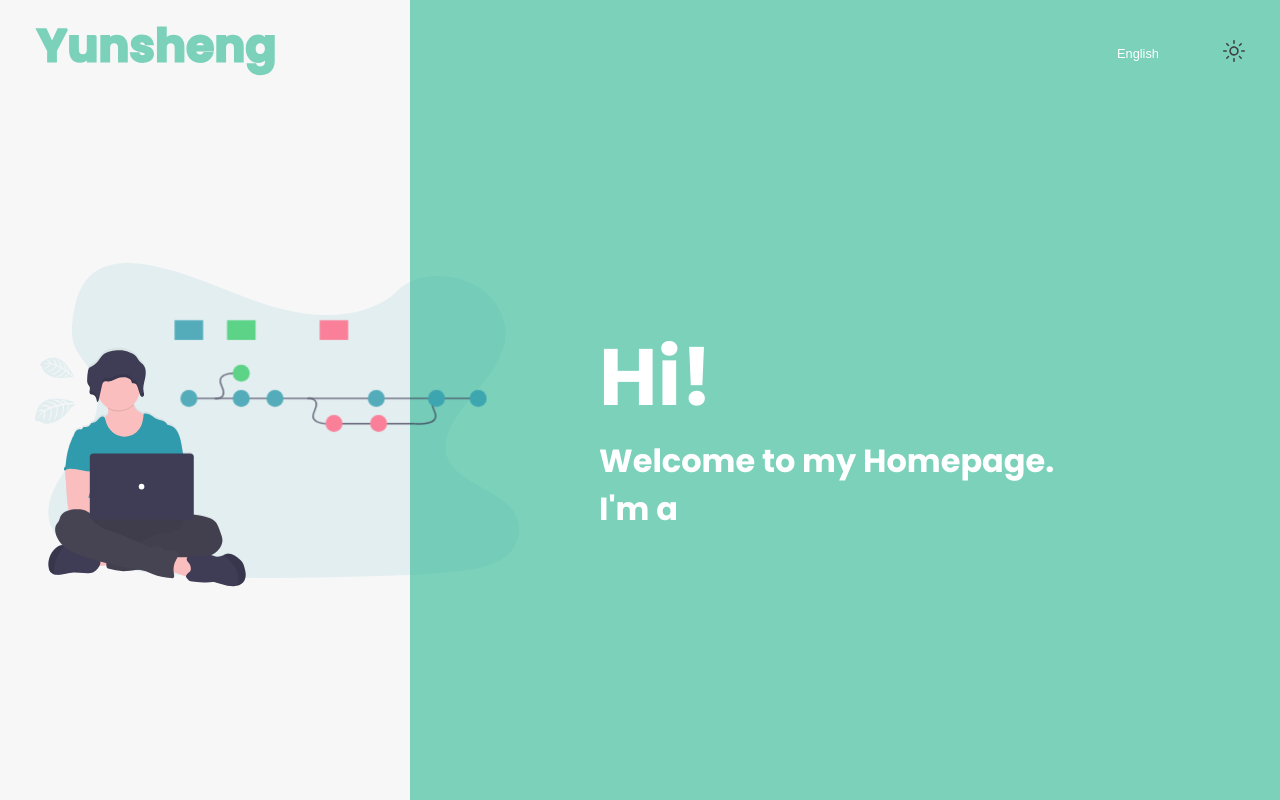
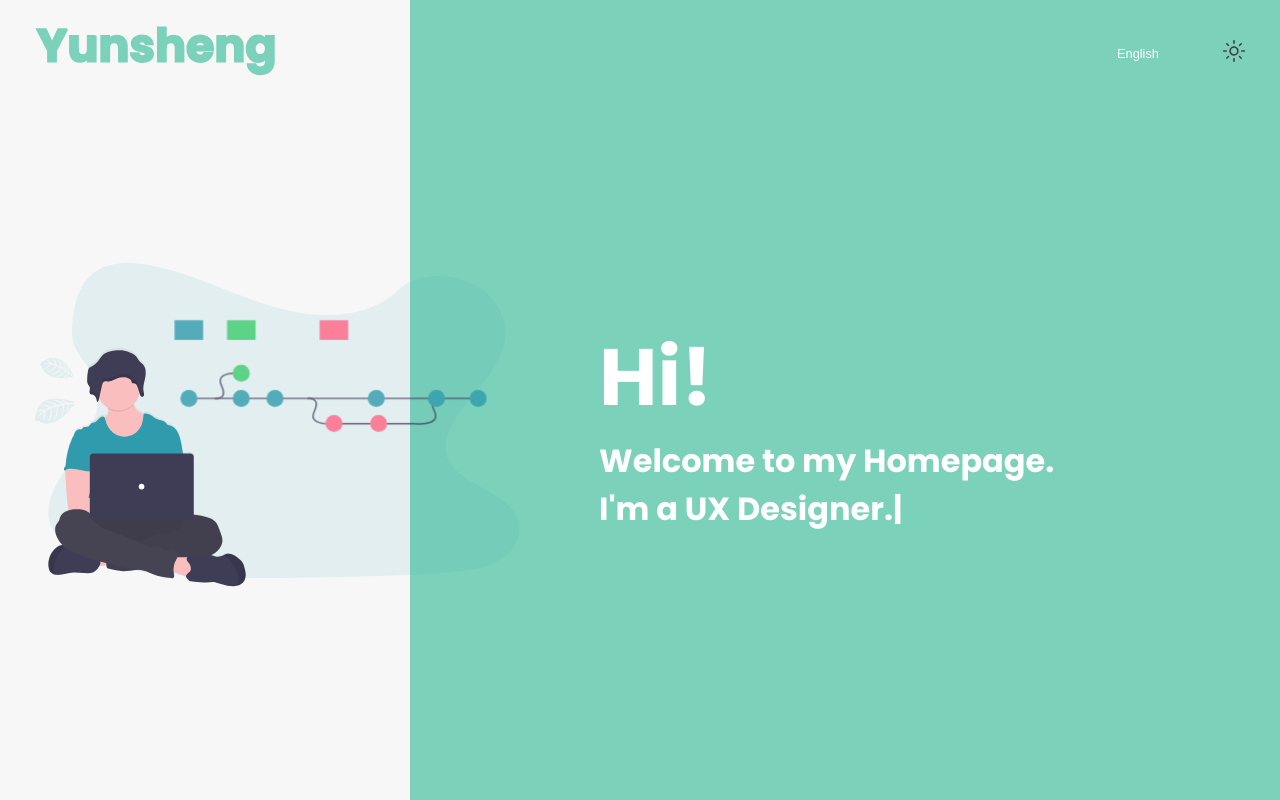
Before and after one commit to jys77/v2, a React (Create React App) app: page / in a window 1280 px wide. Shown: the top 800 px of the page. Built offline with nearby package versions, Linux system fonts and the light colour scheme.

Commit message:
fix: typing animation

```diff
--- a/package.json
+++ b/package.json
@@ -6,11 +6,11 @@
     "@testing-library/jest-dom": "^4.2.4",
     "@testing-library/react": "^9.3.2",
     "@testing-library/user-event": "^7.1.2",
+    "ityped": "^1.0.3",
     "react": "^16.13.1",
     "react-dom": "^16.13.1",
     "react-redux": "^7.2.0",
     "react-scripts": "3.4.1",
-    "react-typical": "^0.1.3",
     "redux": "^4.0.5",
     "styled-components": "^5.1.1",
     "styled-reset": "^4.2.0"
--- a/src/components/sections/Header.js
+++ b/src/components/sections/Header.js
@@ -1,6 +1,6 @@
 import React, { useState, useEffect } from 'react';
 import styled from 'styled-components';
-import Typical from 'react-typical';
+import { init } from 'ityped';
 import { Section, mixins, LogoTitleWrapper } from '../../styles';
 import { LogoTitle, Vc } from '../svgs';
 import { DarkModeToggle } from '../DarkModeToggle';
@@ -46,13 +46,6 @@ const HeaderWrapper = styled(Section)`
             color: black;
             background: white;
           }
-        }
-        .arrow {
-          position: absolute;
-          right: 0.4rem;
-          top: 65%;
-          margin-top: -0.4rem;
-          font-size: 0.4rem;
         }
       }
     }
@@ -118,6 +111,14 @@ export const Header = () => {
     dispatch(changeLang(language));
   }, [dispatch, language]);
 
+  useEffect(() => {
+    const typing = document.querySelector('#typing');
+    init(typing, {
+      showCursor: true,
+      strings: ['Web Developer.', 'UX Designer.', 'Fast Learner.'],
+    });
+  }, []);
+
   return (
     <HeaderWrapper dark={darkMode}>
       <div className="header">
@@ -147,11 +148,7 @@ export const Header = () => {
           <p>{lang.header.greetings[1]}</p>
           <div className="typical">
             <p>I'm a&#160;</p>
-            <Typical
-              steps={['Web Developer.', 1000, 'UX Designer.', 1000, 'Fast Learner.', 1000]}
-              loop={Infinity}
-              wrapper="p"
-            />
+            <p id="typing" />
           </div>
         </div>
       </div>
```
Also changed, not shown: 1 other file (tests, documents, lock files or other folders).
